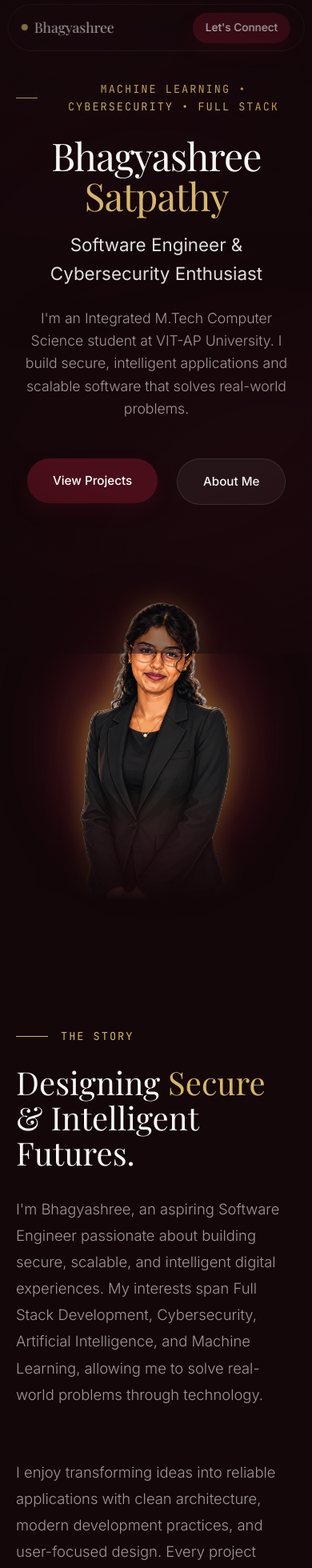
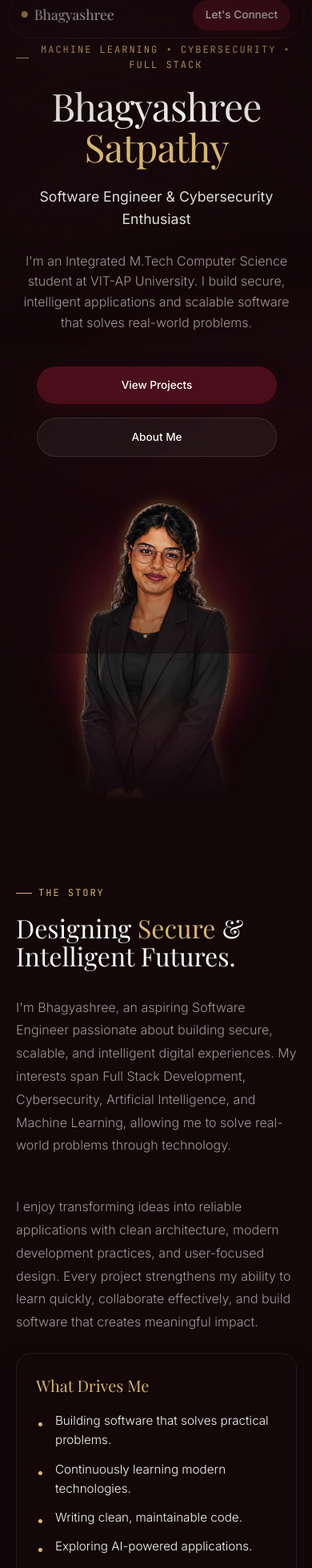
Before and after one commit to Bhagyaashreee/Bhagyashreeportfolio-23MIC7006, a Next.js app: page / in a window 390 px wide. Shown: the part 27-1987 px from the top of the page at 80% size. Built offline with nearby package versions, Linux system fonts and the light colour scheme; a web font is replaced by a local one.

Commit message:
Implement fully responsive fluid UI overhaul

```diff
--- a/src/app/globals.css
+++ b/src/app/globals.css
@@ -28,26 +28,26 @@ body {
 
 /* Navbar */
 nav {
-  position: fixed; top: 2rem; left: 50%; transform: translateX(-50%); width: 90%; max-width: 1000px;
+  position: fixed; top: clamp(1rem, 3vw, 2rem); left: 50%; transform: translateX(-50%); width: clamp(90%, 95vw, 1000px); max-width: 1000px;
   background: rgba(27, 11, 16, 0.4); backdrop-filter: blur(32px); -webkit-backdrop-filter: blur(32px);
-  border: 1px solid var(--glass-border); border-radius: 100px; padding: 0.75rem 1.5rem;
+  border: 1px solid var(--glass-border); border-radius: 100px; padding: clamp(0.5rem, 2vw, 0.75rem) clamp(1rem, 3vw, 1.5rem);
   display: flex; justify-content: space-between; align-items: center; z-index: 1000;
   transition: top 0.4s var(--ease), width 0.4s var(--ease), background 0.4s;
 }
-nav.scrolled { top: 1rem; width: 95%; background: rgba(27, 11, 16, 0.7); }
-.nav-logo { font-family: var(--font-serif); font-size: 1.25rem; color: var(--text); text-decoration: none; display: flex; align-items: center; gap: 0.5rem; }
-.nav-logo::before { content: ''; display: block; width: 8px; height: 8px; background: var(--gold); border-radius: 50%; }
-.nav-links { display: flex; gap: 2.5rem; }
+nav.scrolled { top: 1rem; width: clamp(95%, 98vw, 1000px); background: rgba(27, 11, 16, 0.7); }
+.nav-logo { font-family: var(--font-serif); font-size: clamp(1rem, 3vw, 1.25rem); color: var(--text); text-decoration: none; display: flex; align-items: center; gap: 0.5rem; white-space: nowrap; }
+.nav-logo::before { content: ''; display: block; width: 8px; height: 8px; background: var(--gold); border-radius: 50%; flex-shrink: 0; }
+.nav-links { display: flex; gap: clamp(1rem, 4vw, 2.5rem); }
 .nav-links a { color: var(--muted); text-decoration: none; font-size: 0.85rem; text-transform: uppercase; letter-spacing: 1px; transition: color 0.3s; }
 .nav-links a:hover { color: var(--gold); }
 
 /* Footer */
-footer { padding: 3rem 5%; display: flex; justify-content: space-between; border-top: 1px solid rgba(255,255,255,0.05); font-family: var(--font-mono); font-size: 0.85rem; color: var(--muted); background: var(--bg); position: relative; z-index: 10; }
+footer { padding: clamp(2rem, 5vw, 3rem) clamp(1.5rem, 5vw, 5%); display: flex; justify-content: space-between; align-items: center; flex-wrap: wrap; gap: 1rem; border-top: 1px solid rgba(255,255,255,0.05); font-family: var(--font-mono); font-size: clamp(0.75rem, 2vw, 0.85rem); color: var(--muted); background: var(--bg); position: relative; z-index: 10; text-align: center; }
 
 @media (max-width: 768px) {
   nav { padding: 0.6rem 1rem; width: 95%; max-width: 100%; }
   .nav-logo { font-size: 1.1rem; }
   .nav-links { display: none; }
   .nav-cta { padding: 0.5rem 1rem; font-size: 0.85rem; }
-  footer { flex-direction: column; gap: 1rem; text-align: center; }
+  footer { flex-direction: column; text-align: center; justify-content: center; }
 }
--- a/src/components/layout/Footer.tsx
+++ b/src/components/layout/Footer.tsx
@@ -2,7 +2,7 @@ export default function Footer() {
   return (
     <footer>
       <div>&copy; {new Date().getFullYear()} Bhagyashree Satpathy. All Rights Reserved.</div>
-      <div>Designed with &hearts; for the modern web.</div>
+      <div>Designed &amp; Developed by BS</div>
     </footer>
   );
 }
--- a/src/sections/Hero/Hero.css
+++ b/src/sections/Hero/Hero.css
@@ -3,41 +3,44 @@
   display: flex;
   align-items: center;
   justify-content: space-between;
-  gap: 3rem;
-  padding-top: 6rem;
+  gap: clamp(2rem, 5vw, 4rem);
+  padding-top: clamp(6rem, 15vh, 10rem);
+  padding-bottom: clamp(2rem, 5vh, 4rem);
   position: relative;
   z-index: 10;
 }
 .hero-left {
   flex: 1;
-  max-width: 650px;
+  max-width: 750px;
   display: flex;
   flex-direction: column;
   justify-content: center;
 }
 .hero-title {
-  font-size: clamp(4rem, 7.5vw, 7.5rem);
+  font-size: clamp(3rem, 8vw, 7.5rem);
   line-height: 1.05;
-  margin-bottom: 1.2rem;
+  margin-bottom: clamp(1rem, 3vh, 1.5rem);
   letter-spacing: -0.02em;
+  word-wrap: break-word;
 }
 .hero-role {
   font-family: var(--font-sans);
-  font-size: 1.4rem;
+  font-size: clamp(1.1rem, 2vw, 1.4rem);
   color: var(--text);
   font-weight: 400;
-  margin-bottom: 1.5rem;
+  margin-bottom: clamp(1rem, 3vh, 2rem);
   opacity: 0.9;
 }
 .hero-desc {
-  font-size: 1.1rem;
+  font-size: clamp(1rem, 1.5vw, 1.15rem);
   color: var(--muted);
-  margin-bottom: 3rem;
-  max-width: 500px;
+  margin-bottom: clamp(2rem, 5vh, 3.5rem);
+  max-width: 550px;
+  line-height: 1.6;
 }
 .hero-actions {
   display: flex;
-  gap: 1.5rem;
+  gap: clamp(1rem, 3vw, 1.5rem);
   flex-wrap: wrap;
 }
 .hero-right {
@@ -45,10 +48,12 @@
   display: flex;
   justify-content: flex-end;
   perspective: 1000px;
+  align-items: center;
+  max-width: 100%;
 }
 .portrait-frame {
   width: 100%;
-  max-width: 500px;
+  max-width: clamp(250px, 40vw, 500px);
   position: relative;
   display: flex;
   justify-content: center;
@@ -62,7 +67,7 @@
   inset: 10%; /* Smaller than the image so it acts as a core light source */
   border-radius: 50%;
   background: radial-gradient(circle at center, var(--glow-gold) 0%, var(--glow-burgundy) 50%, transparent 80%);
-  filter: blur(clamp(40px, 10vw, 80px));
+  filter: blur(clamp(20px, 5vw, 80px));
   z-index: -1;
   opacity: 0.85;
   pointer-events: none;
@@ -77,28 +82,24 @@
 
   /* Silhouette edge glow */
   filter:
-    drop-shadow(0 0 15px rgba(var(--glow-gold-rgb), 0.4))
-    drop-shadow(0 0 40px rgba(var(--glow-burgundy-rgb), 0.3));
+    drop-shadow(0 0 clamp(5px, 2vw, 15px) rgba(var(--glow-gold-rgb), 0.4))
+    drop-shadow(0 0 clamp(15px, 4vw, 40px) rgba(var(--glow-burgundy-rgb), 0.3));
 
   /* Bottom fade out into the background */
   -webkit-mask-image: linear-gradient(to bottom, black 65%, transparent 100%);
   mask-image: linear-gradient(to bottom, black 65%, transparent 100%);
 }
 
-@media (max-width: 768px) {
+@media (max-width: 1024px) {
   .hero {
     flex-direction: column;
     text-align: center;
-    padding-top: 8rem;
-    padding-bottom: 2rem;
-    gap: 4rem;
+    padding-top: clamp(6rem, 12vh, 8rem);
+    gap: 3rem;
   }
   .hero-left {
     align-items: center;
     max-width: 100%;
-  }
-  .hero-title {
-    font-size: clamp(3rem, 12vw, 4rem);
   }
   .hero-desc {
     margin-left: auto;
@@ -112,7 +113,25 @@
     width: 100%;
   }
   .portrait-frame {
-    max-width: 85%;
-    margin-top: 2rem;
+    max-width: clamp(280px, 60vw, 450px);
   }
 }
+
+@media (max-width: 480px) {
+  .hero {
+    padding-top: 5rem;
+    gap: 2rem;
+  }
+  .hero-actions {
+    flex-direction: column;
+    width: 100%;
+    max-width: 300px;
+    margin: 0 auto;
+  }
+  .hero-actions .btn {
+    width: 100%;
+  }
+  .portrait-frame {
+    max-width: 85%;
+  }
+}
--- a/src/sections/Story/Story.css
+++ b/src/sections/Story/Story.css
@@ -1,5 +1,5 @@
 .about {
-  padding: 8rem 5%;
+  padding: clamp(4rem, 10vw, 8rem) clamp(1rem, 5vw, 5%);
   position: relative;
   z-index: 5;
   display: flex;
@@ -14,26 +14,26 @@
 
 .about-grid {
   display: grid;
-  grid-template-columns: 1fr 1fr;
-  gap: 4rem;
-  width: 80%; /* Spans 80% as requested */
+  grid-template-columns: repeat(auto-fit, minmax(min(100%, 350px), 1fr));
+  gap: clamp(2rem, 5vw, 4rem);
+  width: clamp(90%, 80vw, 1200px);
   margin: 0 auto;
 }
 
 .about-left, .about-right {
-  max-width: 750px;
+  max-width: 100%;
 }
 
 .about-p {
-  font-size: 1.15rem;
+  font-size: clamp(1rem, 2vw, 1.15rem);
   color: var(--muted);
-  margin-bottom: 1.5rem;
+  margin-bottom: clamp(1rem, 3vw, 1.5rem);
   line-height: 1.8;
 }
 
 .drives-me {
-  margin-top: 2rem;
-  padding: 2.5rem;
+  margin-top: clamp(1.5rem, 4vw, 2rem);
+  padding: clamp(1.5rem, 4vw, 2.5rem);
   border-radius: 20px;
   background: var(--glass-bg);
   border: 1px solid var(--glass-border);
@@ -44,9 +44,9 @@
 
 .drives-title {
   font-family: var(--font-serif);
-  font-size: 1.5rem;
+  font-size: clamp(1.25rem, 3vw, 1.5rem);
   color: var(--gold);
-  margin-bottom: 1.5rem;
+  margin-bottom: clamp(1rem, 3vw, 1.5rem);
 }
 
 .drives-list {
@@ -56,9 +56,9 @@
 }
 
 .drives-list li {
-  font-size: 1.05rem;
+  font-size: clamp(0.95rem, 2vw, 1.05rem);
   color: var(--text);
-  margin-bottom: 1rem;
+  margin-bottom: clamp(0.75rem, 2vw, 1rem);
   padding-left: 1.5rem;
   position: relative;
   line-height: 1.6;
@@ -78,20 +78,13 @@
 
 @media (max-width: 1024px) {
   .about-grid {
-    width: 90%;
     grid-template-columns: 1.5fr 1fr;
-    gap: 3rem;
   }
 }
 
 @media (max-width: 768px) {
   .about-grid {
+    grid-template-columns: 1fr;
     width: 100%;
-    grid-template-columns: 1fr;
-    gap: 2.5rem;
-  }
-
-  .drives-me {
-    padding: 2rem;
   }
 }
--- a/src/styles/typography.css
+++ b/src/styles/typography.css
@@ -7,10 +7,10 @@ h1, h2, h3, h4, h5, h6 { font-family: var(--font-serif); font-weight: 400; color
 
 /* Section Typography */
 .subtitle {
-  font-family: var(--font-mono); font-size: 0.85rem; color: var(--gold);
-  text-transform: uppercase; letter-spacing: 2px; margin-bottom: 1.5rem;
-  display: flex; align-items: center; gap: 1rem;
+  font-family: var(--font-mono); font-size: clamp(0.75rem, 2vw, 0.85rem); color: var(--gold);
+  text-transform: uppercase; letter-spacing: 2px; margin-bottom: clamp(1rem, 3vw, 1.5rem);
+  display: flex; align-items: center; gap: clamp(0.5rem, 2vw, 1rem);
 }
-.subtitle::before { content: ''; display: block; width: 40px; height: 1px; background: var(--gold); }
+.subtitle::before { content: ''; display: block; width: clamp(20px, 5vw, 40px); height: 1px; background: var(--gold); }
 
-.section-title { font-size: clamp(2.5rem, 4vw, 4rem); line-height: 1.1; margin-bottom: 4rem; text-align: center; }
+.section-title { font-size: clamp(2rem, 5vw, 4rem); line-height: 1.1; margin-bottom: clamp(2rem, 6vw, 4rem); text-align: center; word-break: break-word; }
--- a/src/styles/utilities.css
+++ b/src/styles/utilities.css
@@ -1,10 +1,10 @@
-.container { max-width: 1400px; margin: 0 auto; padding: 0 5%; }
+.container { max-width: 1400px; margin: 0 auto; padding: 0 clamp(1rem, 5vw, 5%); }
 
 /* Buttons */
 .btn {
   display: inline-flex; align-items: center; justify-content: center;
-  padding: 1rem 2rem; border-radius: 100px; text-decoration: none;
-  font-family: var(--font-sans); font-size: 0.95rem; font-weight: 500;
+  padding: clamp(0.8rem, 2vw, 1rem) clamp(1.5rem, 4vw, 2rem); border-radius: 100px; text-decoration: none;
+  font-family: var(--font-sans); font-size: clamp(0.85rem, 2vw, 0.95rem); font-weight: 500;
   transition: all 0.4s var(--ease); position: relative; overflow: hidden;
   border: none; cursor: pointer;
 }
@@ -16,7 +16,7 @@
   backdrop-filter: blur(10px);
 }
 .btn-glass:hover { background: rgba(255, 255, 255, 0.1); border-color: var(--gold); }
-.btn-sm { padding: 0.6rem 1.2rem; font-size: 0.85rem; }
+.btn-sm { padding: clamp(0.5rem, 1.5vw, 0.6rem) clamp(1rem, 3vw, 1.2rem); font-size: clamp(0.75rem, 1.5vw, 0.85rem); }
 
 /* Global layout helpers */
 .grid { display: grid; }
```
Also changed, not shown: src/sections/Contact/Contact.css (+14 -13 lines), src/sections/Journey/Journey.css (+17 -12 lines), src/sections/Projects/Projects.css (+12 -12 lines), src/sections/Tools/Tools.css (+20 -16 lines).
